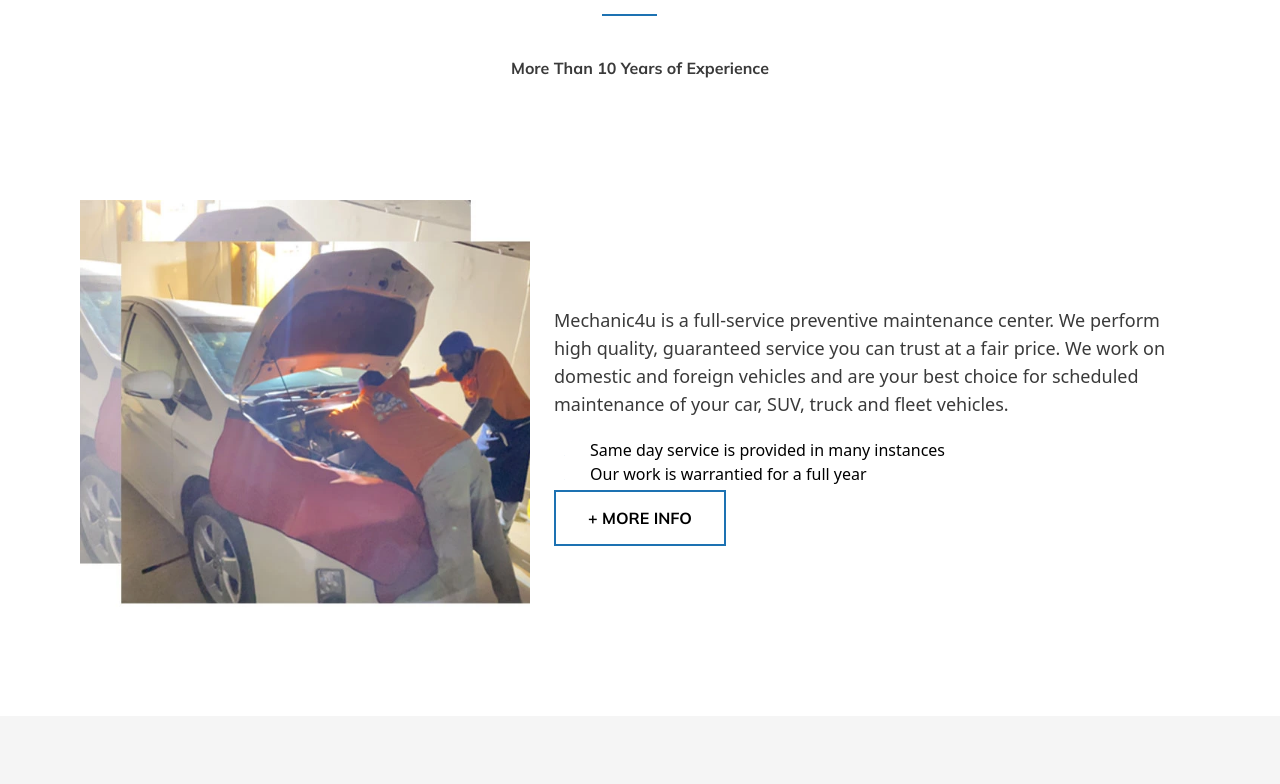
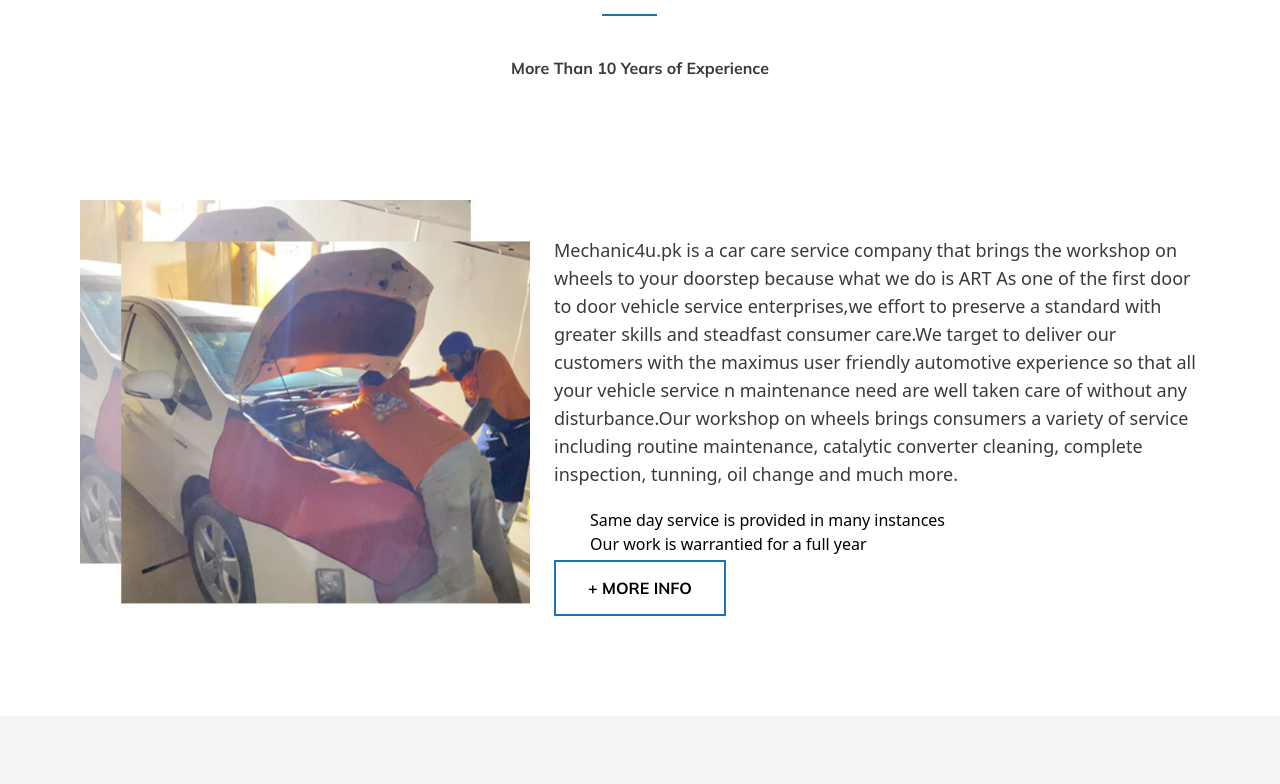
Before and after one commit to Maazasim1/Mechanic4u, a Next.js app: page / in a window 1280 px wide. Shown: the part 902-1686 px from the top of the page. Built offline with nearby package versions, Linux system fonts and the light colour scheme.

Commit message:
changed content

```diff
--- a/components/modal.js
+++ b/components/modal.js
@@ -20,6 +20,7 @@ export default function Modal(props) {
     const details = useRef();
     const kilometers = useRef();
     const location = useRef();
+
 
     const handlesubmit = (event) => {
         event.preventDefault();
--- a/pages/index.js
+++ b/pages/index.js
@@ -34,8 +34,10 @@ export default function Home() {
           </div>
           <div className='w-full'>
             <p className='text-lg text-[#3a3a3a]'>
-              Mechanic4u is a full-service preventive maintenance center. We perform high quality, guaranteed service you can trust at a fair price. We work on domestic and foreign vehicles and are your best choice for scheduled maintenance of your car, SUV, truck and fleet vehicles.
-            </p>
+            Mechanic4u.pk is a car care service company that brings the workshop on wheels to your doorstep because what we do is ART
+
+As one of the first door to door vehicle service enterprises,we effort to preserve a standard with greater skills and steadfast consumer care.We target to deliver our customers with the maximus user friendly automotive experience so that all your vehicle service n maintenance need are well taken care of without any disturbance.Our workshop on wheels brings consumers a variety of service including routine maintenance, catalytic converter cleaning, complete inspection, tunning, oil change and much more.
+             </p>
             <div className='py-5'>
               <div className='w-5 inline-block px-[2px] mx-2'>  <FontAwesomeIcon className='text-[1px] text-[#1d72b2]' icon={faCheck} /></div>Same day service is provided in many instances<br />
               <div className='w-5 inline-block px-[2px] mx-2'>  <FontAwesomeIcon className='text-[1px] text-[#1d72b2]' icon={faCheck} /></div>Our work is warrantied for a full year
```
